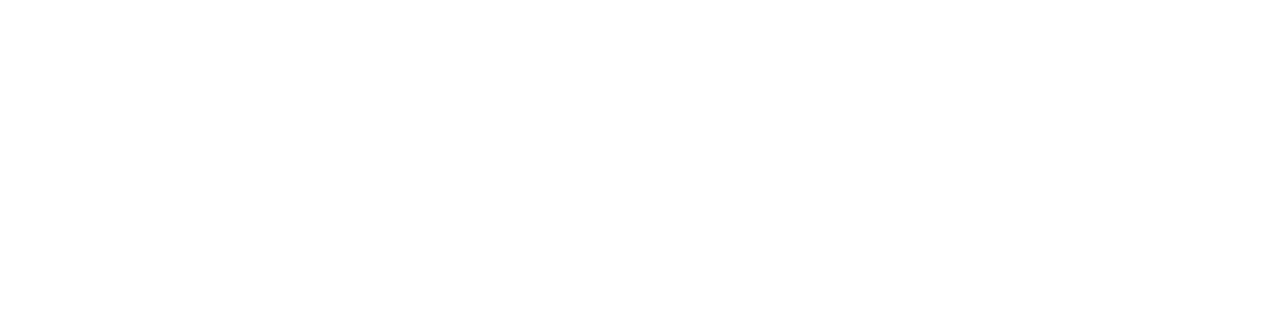
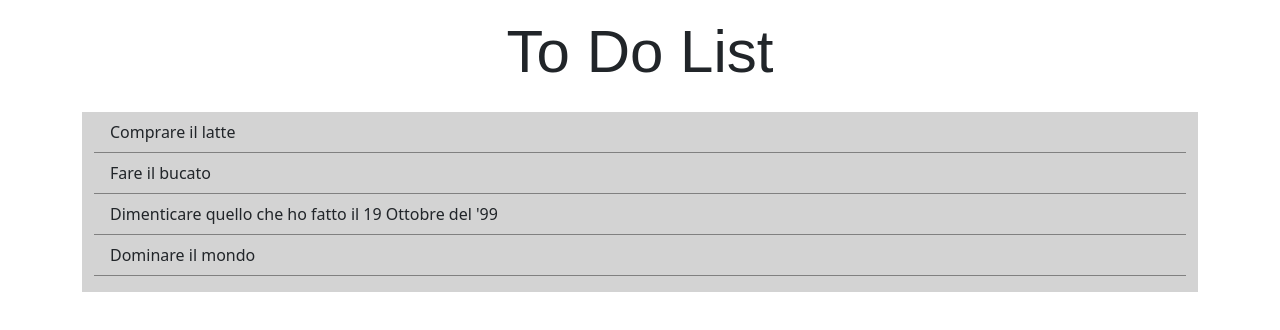
Before and after one commit to Lolpawer/vue-todolist, a plain HTML site: page index.html in a window 1280 px wide. Drawn offline with nearby package versions, Linux system fonts and the light colour scheme.

Commit message:
todo list skeleton

```diff
--- a/css/style.css
+++ b/css/style.css
@@ -0,0 +1,12 @@
+.ms_title {
+    font-size:60px;
+    font-family: Arial, Helvetica, sans-serif;
+}
+
+.ms_todo-bg {
+    background-color: lightgray;
+}
+
+.ms_list-style {
+    border-bottom: 1px gray solid;
+}
--- a/index.html
+++ b/index.html
@@ -14,6 +14,26 @@
 
     <div id="app">
 
+        <div class="container">
+
+            <div class="row justify-content-center">
+                <div class="col">
+                    <h1 class="ms_title text-center py-3">To Do List</h1>
+                </div>
+            </div>
+
+            <div class="container ms_todo-bg">
+                <div class="row">
+                    <div class="col">
+                        <ul class="list-unstyled">
+                            <li v-for="(item, i) in todoList" class="px-3 py-2 ms_list-style">{{item.text}}</li>
+                        </ul>
+                    </div>
+                </div>
+            </div>
+
+        </div>
+
     </div>
 
     <script src="js/script.js"></script>
--- a/js/script.js
+++ b/js/script.js
@@ -1,3 +1,27 @@
 new Vue ({
     el: '#app',
+
+    data: {
+
+        todoList: [
+            {
+                text: 'Comprare il latte',
+                done: true,
+            },
+            {
+                text: 'Fare il bucato',
+                done: true,
+            },
+            {
+                text: "Dimenticare quello che ho fatto il 19 Ottobre del '99",
+                done: false,
+            },
+            {
+                text: 'Dominare il mondo',
+                done: false,
+            },
+        ],
+
+    },
+
 });
```
